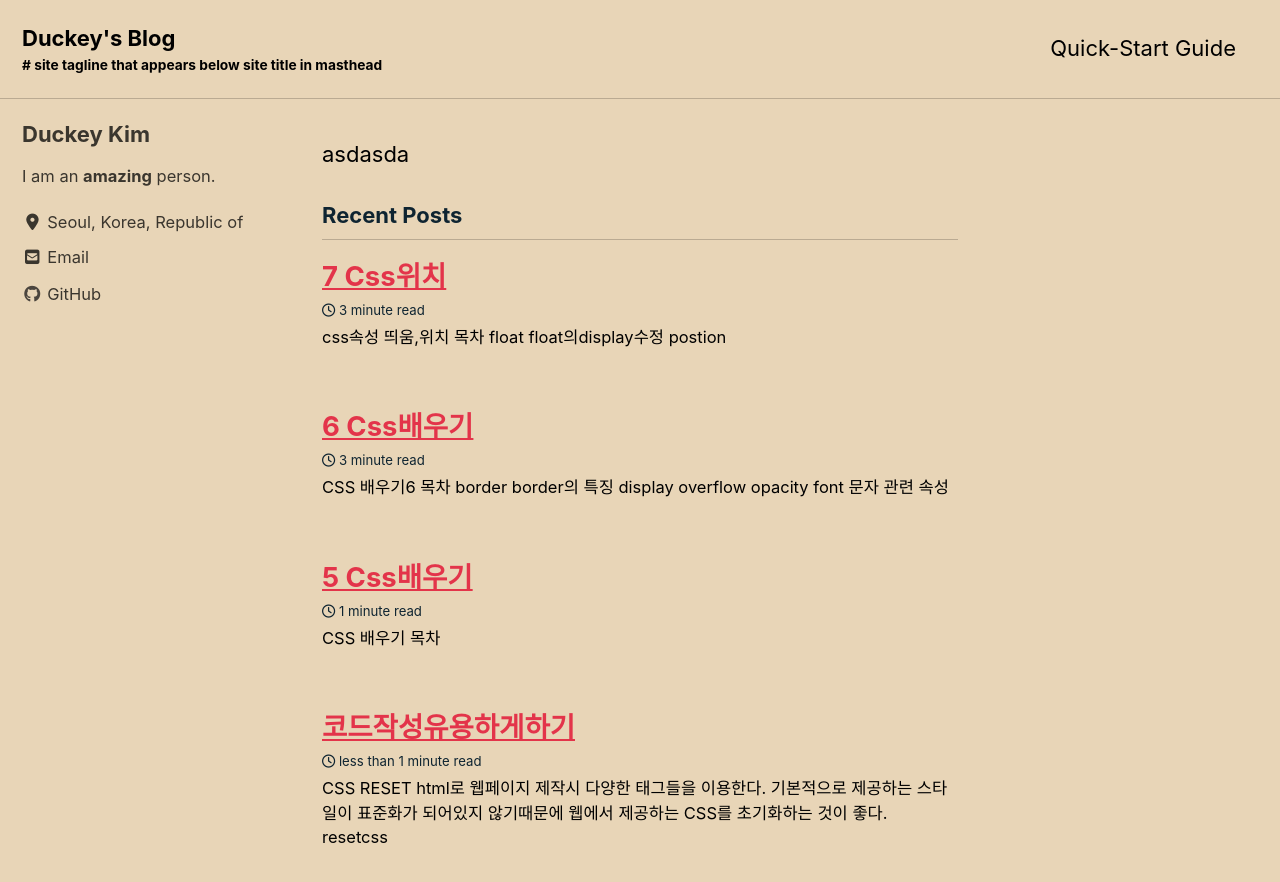
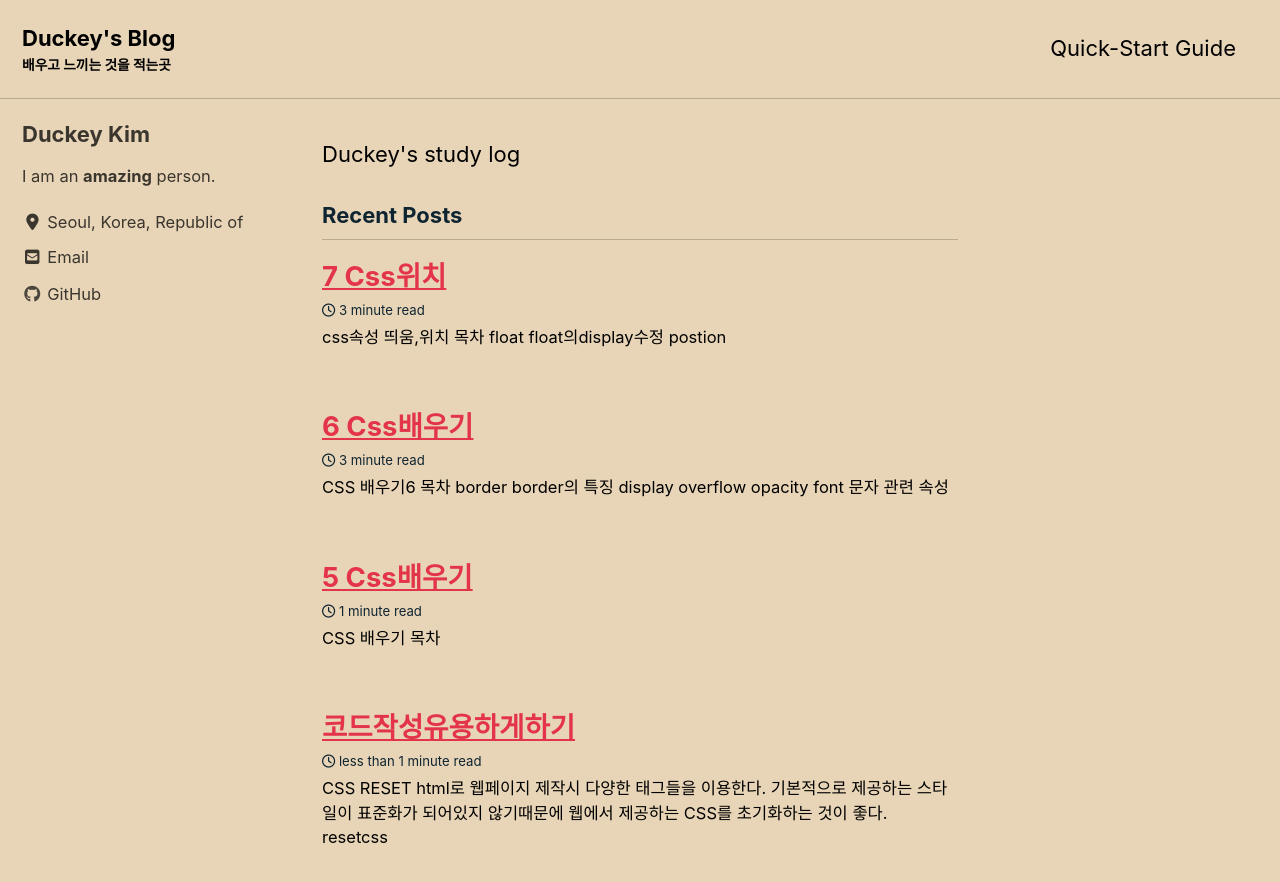
Before and after one commit to duckey-kim/duckey-kim.github.io, a Jekyll site: the page built from index.html, in a window 1280 px wide and 900 px high. Shown: the top 882 px of the window. Built offline with Jekyll 4.4.1, drawn with Linux system fonts in a browser that asks for light colours; cached includes are drawn as plain includes; nearby versions of some CDN libraries; the list of posts is cut into pages by our own code.

```diff
--- a/_config.yml
+++ b/_config.yml
@@ -18,9 +18,9 @@
 locale                   : "en-KR"
 title                    : "Duckey's Blog"
 title_separator          : "-"
-subtitle                 : "# site tagline that appears below site title in masthead"
+subtitle                 : "배우고 느끼는 것을 적는곳"
 name                     : "DuckHwan"
-description              : "An amazing website."
+description              : "Duckey's space"
 url                      : # the base hostname & protocol for your site e.g. "https://mmistakes.github.io"
 baseurl                  : # the subpath of your site, e.g. "/blog"
 repository               : # GitHub username/repo-name e.g. "mmistakes/minimal-mistakes"
--- a/index.html
+++ b/index.html
@@ -3,4 +3,4 @@
 author_profile: true
 ---
 
-asdasda
+Duckey's study log
```
